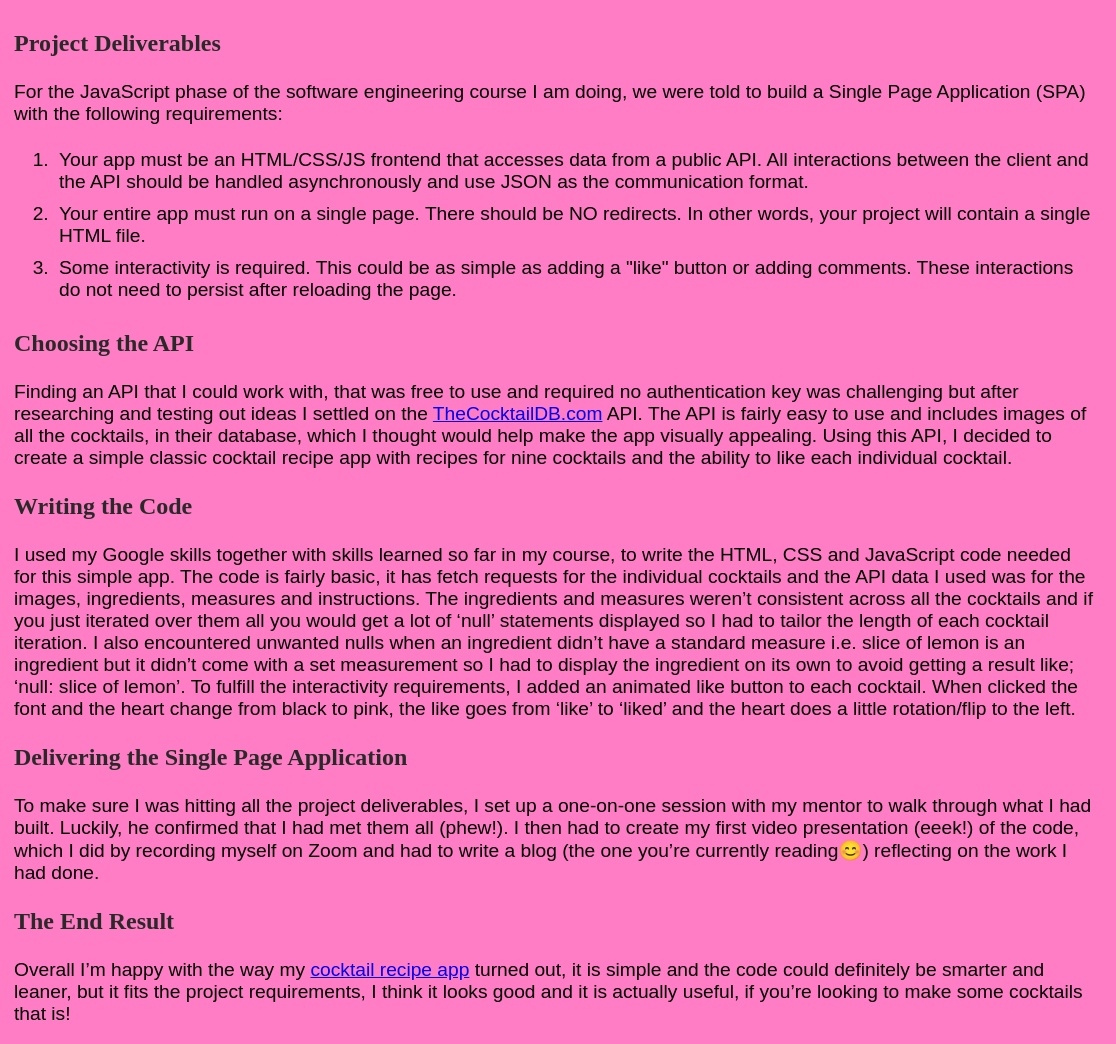
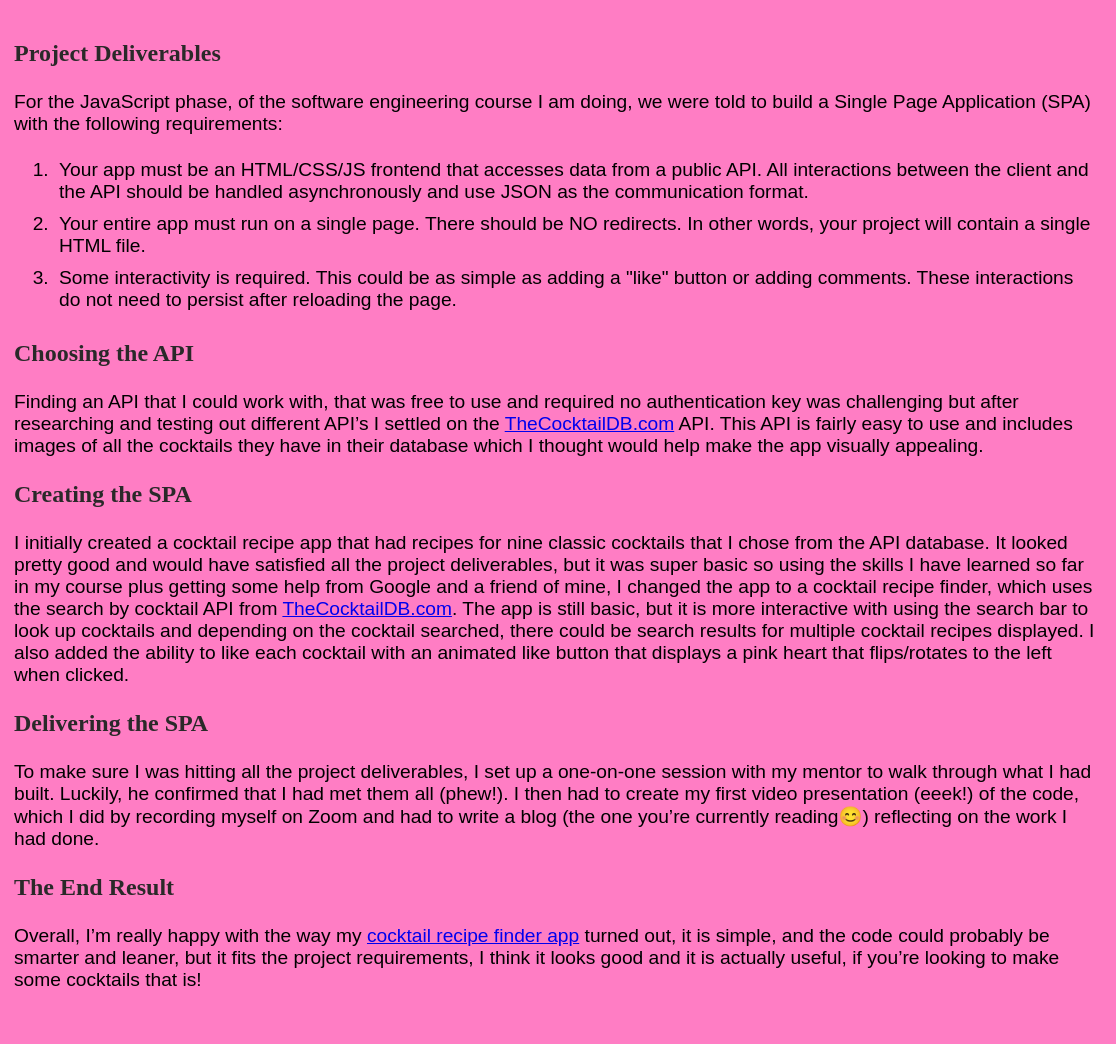
Before and after one commit to olasrum/javascript-blog-mode, a plain HTML site: page index_blog.html in a window 1280 px wide. Shown: the part 455-1499 px from the top of the page, 164-1280 px from the left. After the commit the page ends 1465 px from the top, so only its background shows below. Drawn offline with Linux system fonts and the light colour scheme.

Commit message:
updated blog with new finder app

```diff
--- a/index_blog.html
+++ b/index_blog.html
@@ -24,20 +24,20 @@
     </div>
     <div class="content">
       <h3>Project Deliverables</h3>
-      <p>For the JavaScript phase of the software engineering course I am doing, we were told to build a Single Page Application (SPA) with the following requirements:</p>
+      <p>For the JavaScript phase, of the software engineering course I am doing, we were told to build a Single Page Application (SPA) with the following requirements:</p>
       <ol>
         <li>Your app must be an HTML/CSS/JS frontend that accesses data from a public API. All interactions between the client and the API should be handled asynchronously and use JSON as the communication format.</li>
         <li>Your entire app must run on a single page. There should be NO redirects. In other words, your project will contain a single HTML file.</li>
         <li>Some interactivity is required. This could be as simple as adding a "like" button or adding comments. These interactions do not need to persist after reloading the page.</li>
       </ol>
       <h3>Choosing the API</h3>
-      <p>Finding an API that I could work with, that was free to use and required no authentication key was challenging but after researching and testing out ideas I settled on the <a href="https://www.thecocktaildb.com/">TheCocktailDB.com</a> API. The API is fairly easy to use and includes images of all the cocktails, in their database, which I thought would help make the app visually appealing. Using this API, I decided to create a simple classic cocktail recipe app with recipes for nine cocktails and the ability to like each individual cocktail.</p>
-      <h3>Writing the Code</h3>
-      <p>I used my Google skills together with skills learned so far in my course, to write the HTML, CSS and JavaScript code needed for this simple app. The code is fairly basic, it has fetch requests for the individual cocktails and the API data I used was for the images, ingredients, measures and instructions. The ingredients and measures weren’t consistent across all the cocktails and if you just iterated over them all you would get a lot of ‘null’ statements displayed so I had to tailor the length of each cocktail iteration. I also encountered unwanted nulls when an ingredient didn’t have a standard measure i.e. slice of lemon is an ingredient but it didn’t come with a set measurement so I had to display the ingredient on its own to avoid getting a result like; ‘null: slice of lemon’. To fulfill the interactivity requirements, I added an animated like button to each cocktail. When clicked the font and the heart change from black to pink, the like goes from ‘like’ to ‘liked’ and the heart does a little rotation/flip to the left.</p>
-      <h3>Delivering the Single Page Application</h3>
+      <p>Finding an API that I could work with, that was free to use and required no authentication key was challenging but after researching and testing out different API’s I settled on the <a href="https://www.thecocktaildb.com/">TheCocktailDB.com</a> API. This API is fairly easy to use and includes images of all the cocktails they have in their database which I thought would help make the app visually appealing.</p>
+      <h3>Creating the SPA</h3>
+      <p>I initially created a cocktail recipe app that had recipes for nine classic cocktails that I chose from the API database. It looked pretty good and would have satisfied all the project deliverables, but it was super basic so using the skills I have learned so far in my course plus getting some help from Google and a friend of mine, I changed the app to a cocktail recipe finder, which uses the search by cocktail API from <a href="https://www.thecocktaildb.com/">TheCocktailDB.com</a>. The app is still basic, but it is more interactive with using the search bar to look up cocktails and depending on the cocktail searched, there could be search results for multiple cocktail recipes displayed. I also added the ability to like each cocktail with an animated like button that displays a pink heart that flips/rotates to the left when clicked.</p>
+      <h3>Delivering the SPA</h3>
       <p>To make sure I was hitting all the project deliverables, I set up a one-on-one session with my mentor to walk through what I had built. Luckily, he confirmed that I had met them all (phew!). I then had to create my first video presentation (eeek!) of the code, which I did by recording myself on Zoom and had to write a blog (the one you’re currently reading😊) reflecting on the work I had done. </p>
       <h3>The End Result</h3>
-      <p>Overall I’m happy with the way my <a href="https://olasrum.github.io/javascript-project-mode/">cocktail recipe app</a> turned out, it is simple and the code could definitely be smarter and leaner, but it fits the project requirements, I think it looks good and it is actually useful, if you’re looking to make some cocktails that is! </p>
+      <p>Overall, I’m really happy with the way my <a href="https://olasrum.github.io/javascript-alternative-project/">cocktail recipe finder app</a> turned out, it is simple, and the code could probably be smarter and leaner, but it fits the project requirements, I think it looks good and it is actually useful, if you’re looking to make some cocktails that is!</p>
     </div>
     </div>
     </body>
```
Also changed, not shown: images/blog-cocktail-app.png, 2 other files.
